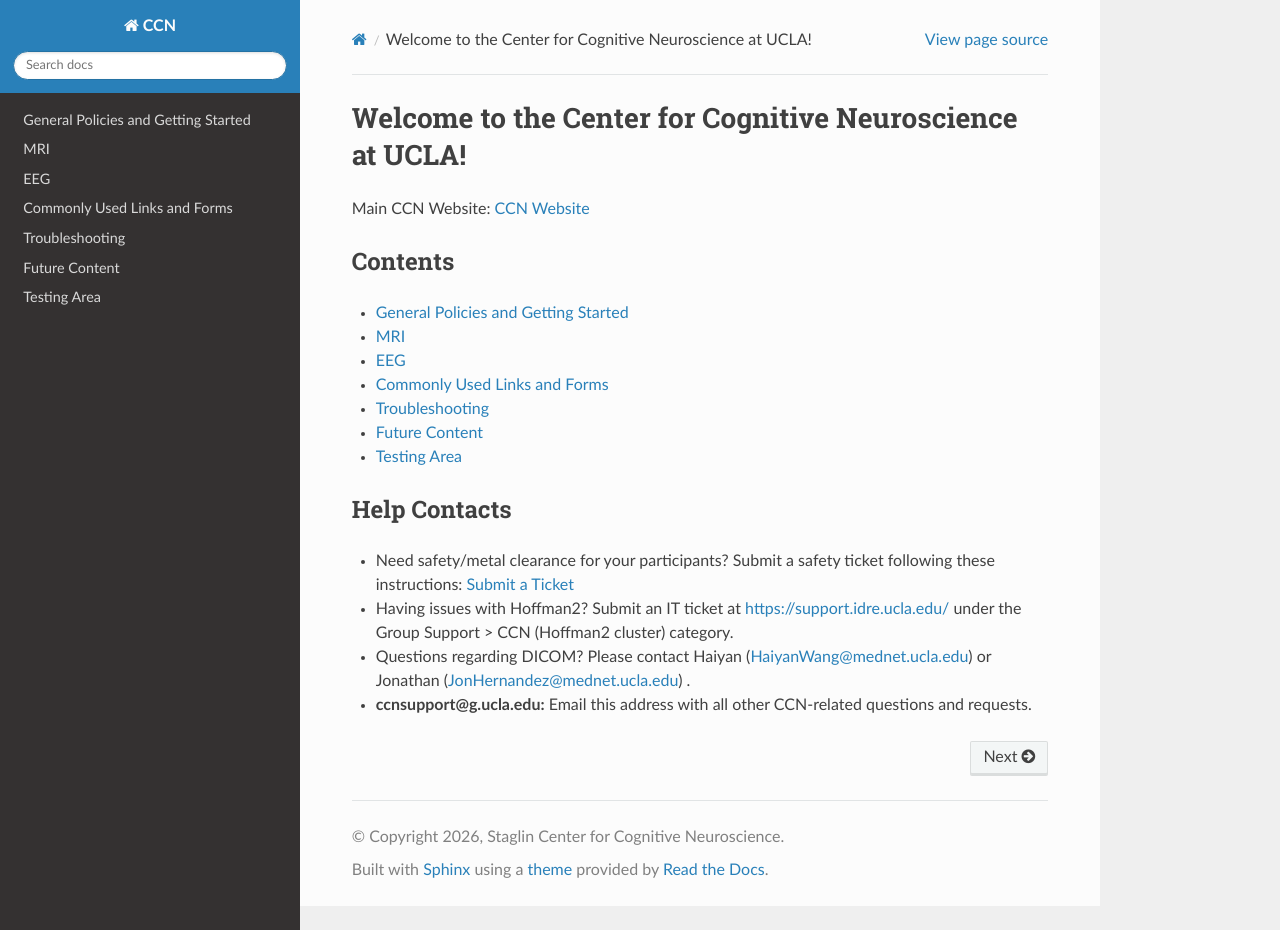
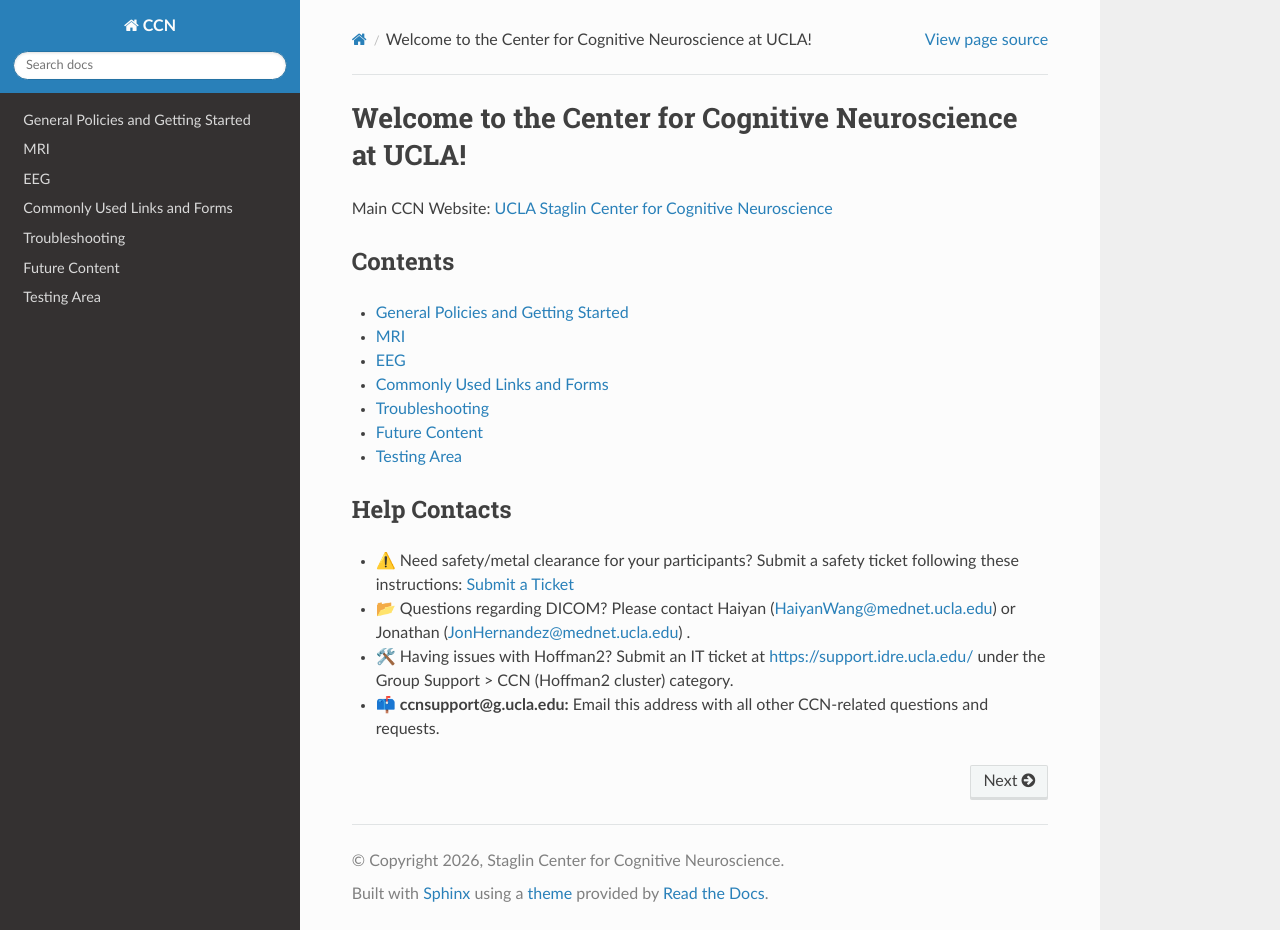
Before and after one commit to CCN-Support/CCN_Wiki, a Sphinx documentation site: the page built from docs/source/index.rst, in a window 1280 px wide and 930 px high. Built offline with Sphinx 7.4.7 and the Read the Docs theme 3.1.0, drawn with Linux system fonts in a browser that asks for light colours.

Commit message:
Update index.rst

```diff
--- a/docs/source/index.rst
+++ b/docs/source/index.rst
@@ -1,7 +1,7 @@
 Welcome to the Center for Cognitive Neuroscience at UCLA!
 ===================================
 
-Main CCN Website: `CCN Website <https://staglincenterforcogneuro.semel.ucla.edu/>`_
+Main CCN Website: `UCLA Staglin Center for Cognitive Neuroscience <https://staglincenterforcogneuro.semel.ucla.edu/>`_
 
 Contents
 --------
@@ -18,9 +18,12 @@ Contents
    testing
 
 Help Contacts
--------
+-------------
 
-- Need safety/metal clearance for your participants? Submit a safety ticket following these instructions: `Submit a Ticket <https://docs.google.com/document/d/13g-DVRauCgZAkScw0D5j03cCPeCiu2Fi/edit/>`_
-- Having issues with Hoffman2? Submit an IT ticket at `<https://support.idre.ucla.edu/>`_ under the Group Support > CCN (Hoffman2 cluster) category.
-- Questions regarding DICOM? Please contact Haiyan (HaiyanWang@mednet.ucla.edu) or Jonathan (JonHernandez@mednet.ucla.edu) .
-- **ccnsupport@g.ucla.edu:** Email this address with all other CCN-related questions and requests.
+- ⚠️ Need safety/metal clearance for your participants? Submit a safety ticket following these instructions: `Submit a Ticket <https://docs.google.com/document/d/13g-DVRauCgZAkScw0D5j03cCPeCiu2Fi/edit/>`_
+
+- 📂 Questions regarding DICOM? Please contact Haiyan (HaiyanWang@mednet.ucla.edu) or Jonathan (JonHernandez@mednet.ucla.edu) .
+
+- 🛠️ Having issues with Hoffman2? Submit an IT ticket at `<https://support.idre.ucla.edu/>`_ under the Group Support > CCN (Hoffman2 cluster) category.
+
+- 📫 **ccnsupport@g.ucla.edu:** Email this address with all other CCN-related questions and requests.
```
